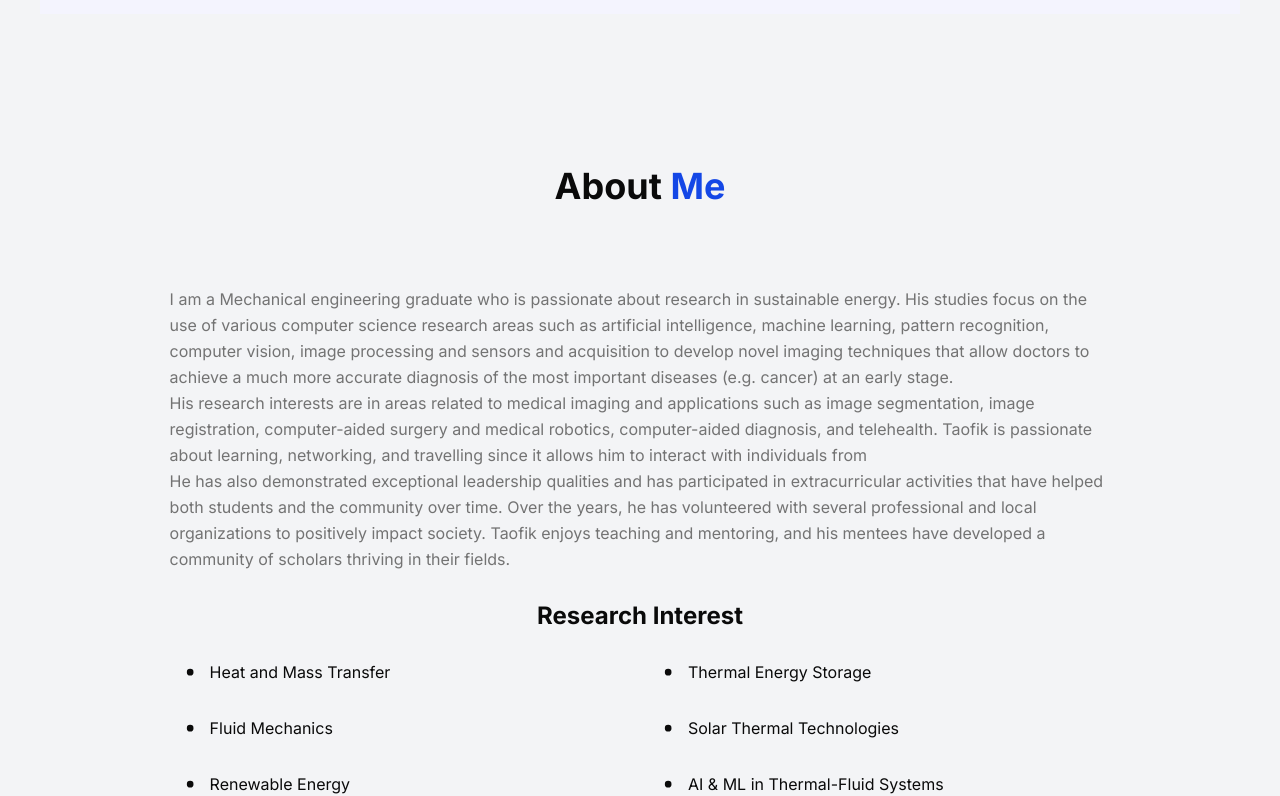
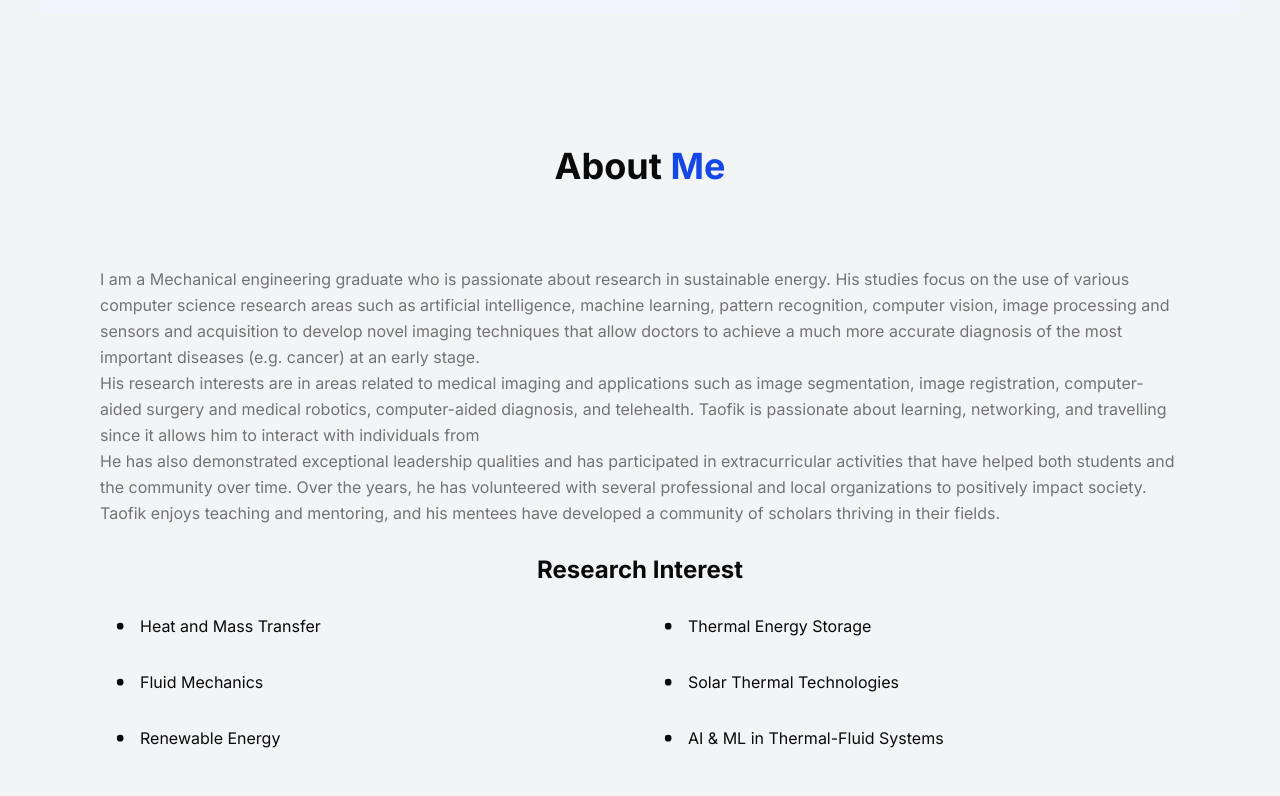
Before and after one commit to really-riel/AdeoluAcademicPortfolio, a Next.js app: page / in a window 1280 px wide. Shown: the part 786-1582 px from the top of the page. Built offline with nearby package versions, Linux system fonts and the light colour scheme.

Commit message:
Update About.tsx

```diff
--- a/components/Home/About/About.tsx
+++ b/components/Home/About/About.tsx
@@ -28,11 +28,11 @@ const About = () => {
         </g>
       </svg>
 
-      <div className="my-6  p-1 grid gap-4 rounded-md py-10 px-3">
+      <div className="my-6   grid gap-4  py-5 ">
         {/* section heading */}
 
         <SectionHeading title_1="About" title_2="Me" />
-        <div className="w-[80%] mx-auto  items-center">
+        <div className="w-[90%] mx-auto  items-center">
           <p className="text-muted-foreground leading-relaxed">
             I am a Mechanical engineering graduate who is passionate about
             research in sustainable energy. His studies focus on the use of
```
